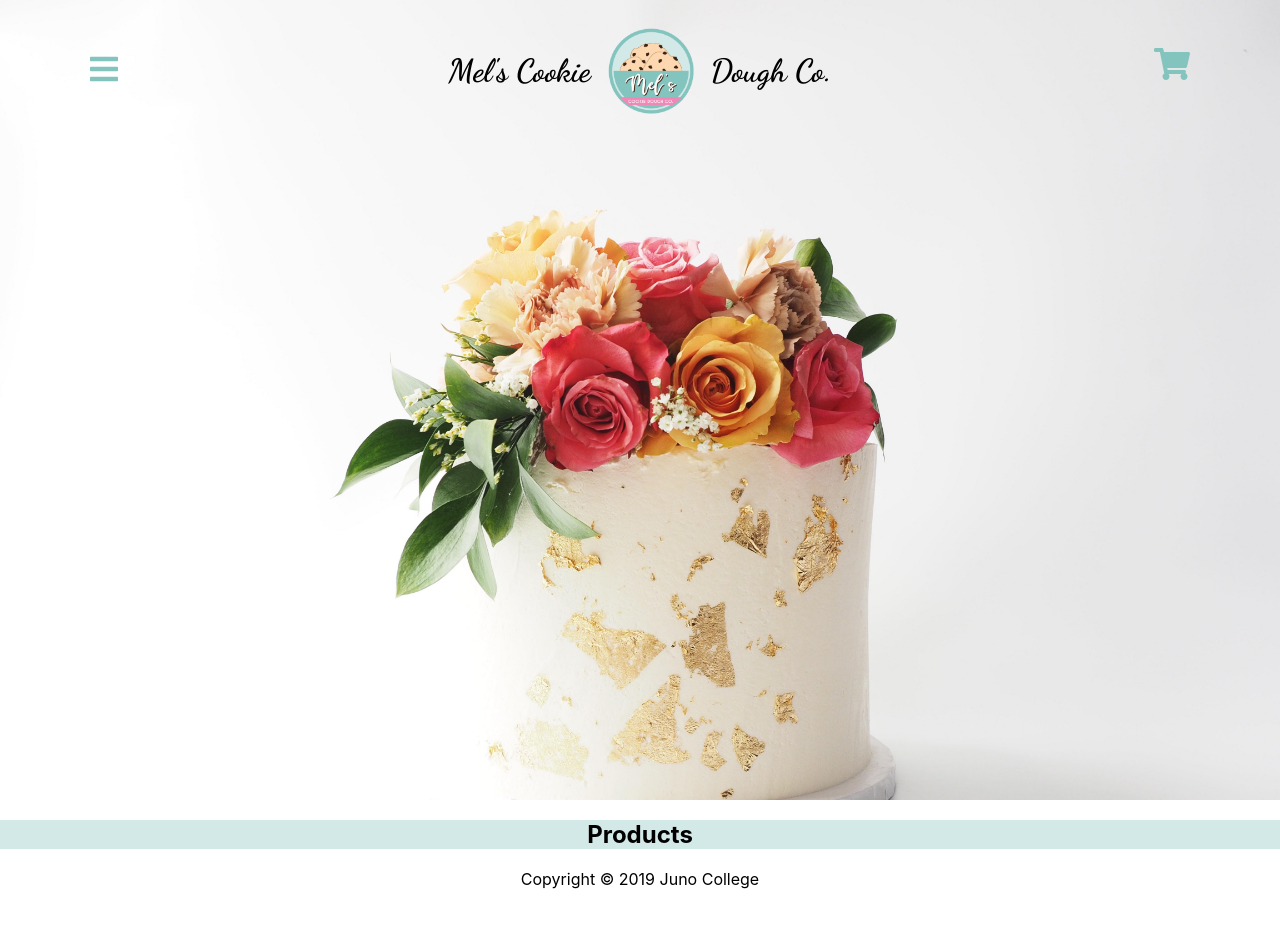
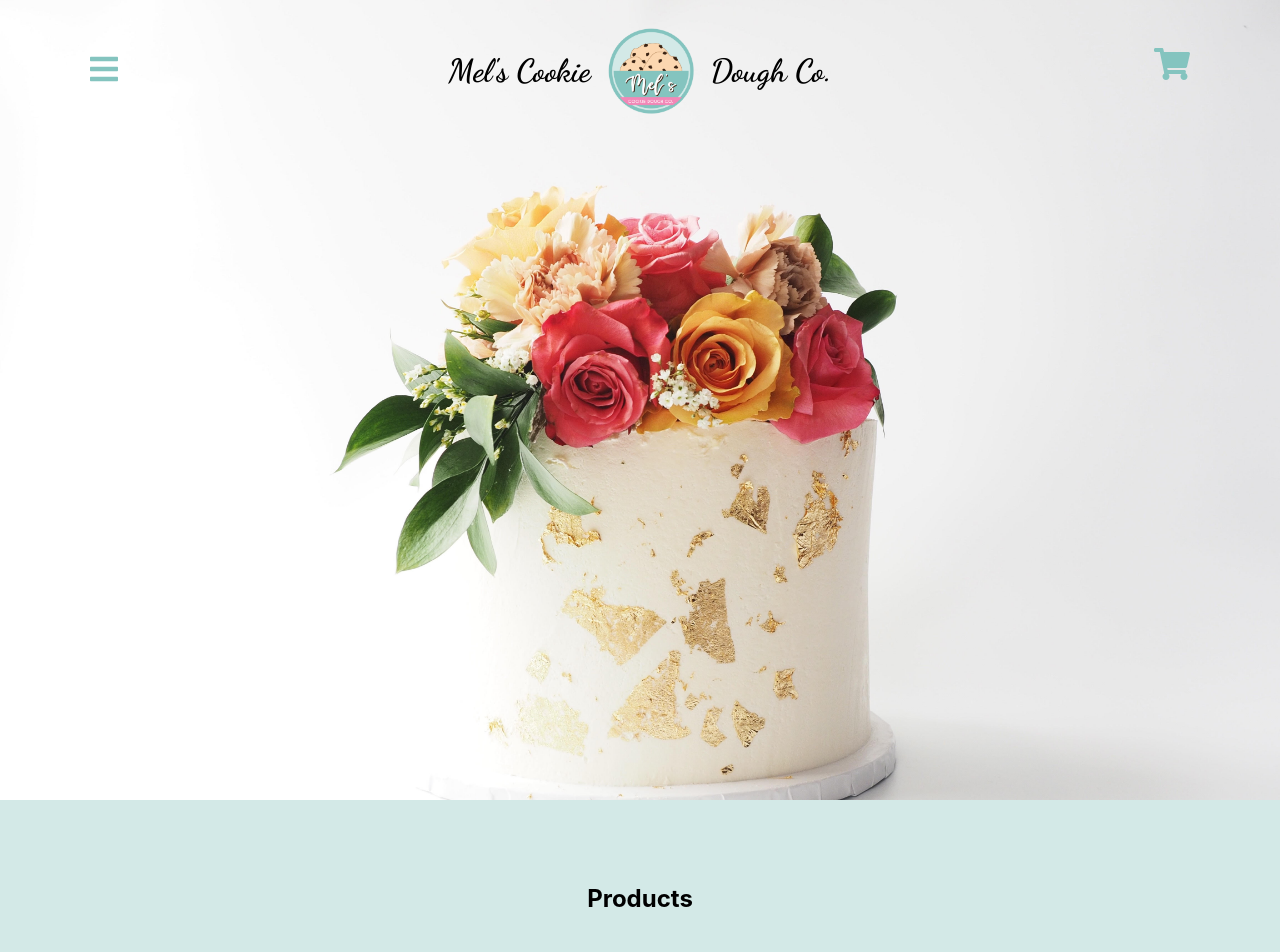
Before and after one commit to melissalocquiao/melissa-locquiao-project-3, a React (Create React App) app: page / in a window 1280 px wide. Shown: the top 952 px of the page. Before the commit the page ends 905 px from the top, so only its background shows below. Built offline with nearby package versions, Linux system fonts and the light colour scheme.

Commit message:
added firebase.js to import and initialize database

```diff
--- a/package.json
+++ b/package.json
@@ -9,6 +9,7 @@
     "@testing-library/jest-dom": "^5.11.9",
     "@testing-library/react": "^11.2.5",
     "@testing-library/user-event": "^12.8.1",
+    "firebase": "^8.2.10",
     "react": "^17.0.1",
     "react-dom": "^17.0.1",
     "react-scripts": "4.0.3",
--- a/src/Gallery.css
+++ b/src/Gallery.css
@@ -1,3 +1,4 @@
 .Gallery {
     background-color: #D3E9E7;
+    padding: 5%;
 }
--- a/src/Header.css
+++ b/src/Header.css
@@ -1,13 +1,13 @@
 @import url('https://fonts.googleapis.com/css2?family=Dancing+Script:wght@700&display=swap');
 
 .Header {
-
-    background-image: url(./Assets/header.jpg);
+    background-image: url(./assets/header.jpg);
     background-size: cover;
     height: 100vh;
+    background-position: 50% 15%;
 }
 
-.Wrapper {
+.wrapper {
     max-width: 1200px;
     margin: 0 auto;
     width: 90%;
--- a/src/Header.js
+++ b/src/Header.js
@@ -1,5 +1,5 @@
 import './Header.css';
-import logo from './Assets/logo.png';
+import logo from './assets/logo.png';
 import { FontAwesomeIcon } from '@fortawesome/react-fontawesome';
 import { faBars } from '@fortawesome/free-solid-svg-icons';
 import { faShoppingCart } from '@fortawesome/free-solid-svg-icons';
@@ -10,7 +10,7 @@ const cart = <FontAwesomeIcon icon={faShoppingCart} />
 function Header() {
     return (
         <div className="Header">
-            <div className="Wrapper">
+            <div className="wrapper">
                 <i className="menu">{hamburger}</i>
 
                 <h1>Mel's Cookie
```
Also changed, not shown: src/firebase.js (added, +18 -0 lines), src/App.css (line endings or trailing spaces), 1 other file (tests, documents, lock files or other folders).
